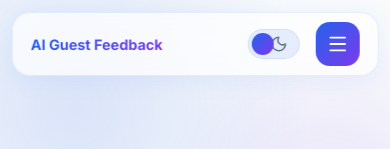
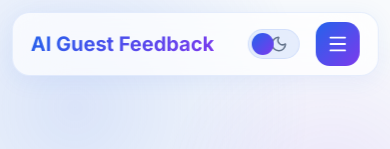
Before and after one commit to mnkshii/AI-Guest-Feedback, a React (Vite) app in the folder frontend/: page / in a window 390 px wide. Shown: the top 149 px of the page. Built offline with nearby package versions, Linux system fonts and the light colour scheme.

Commit message:
fix desktop and mobile responsives

```diff
--- a/frontend/src/styles/layout.css
+++ b/frontend/src/styles/layout.css
@@ -279,7 +279,7 @@ main {
 }
 .logo h1 {
   text-decoration: none !important;
-  font-size: 0.9rem;
+  font-size: 1.25rem;
 }
 
 .btn-primary {
```
